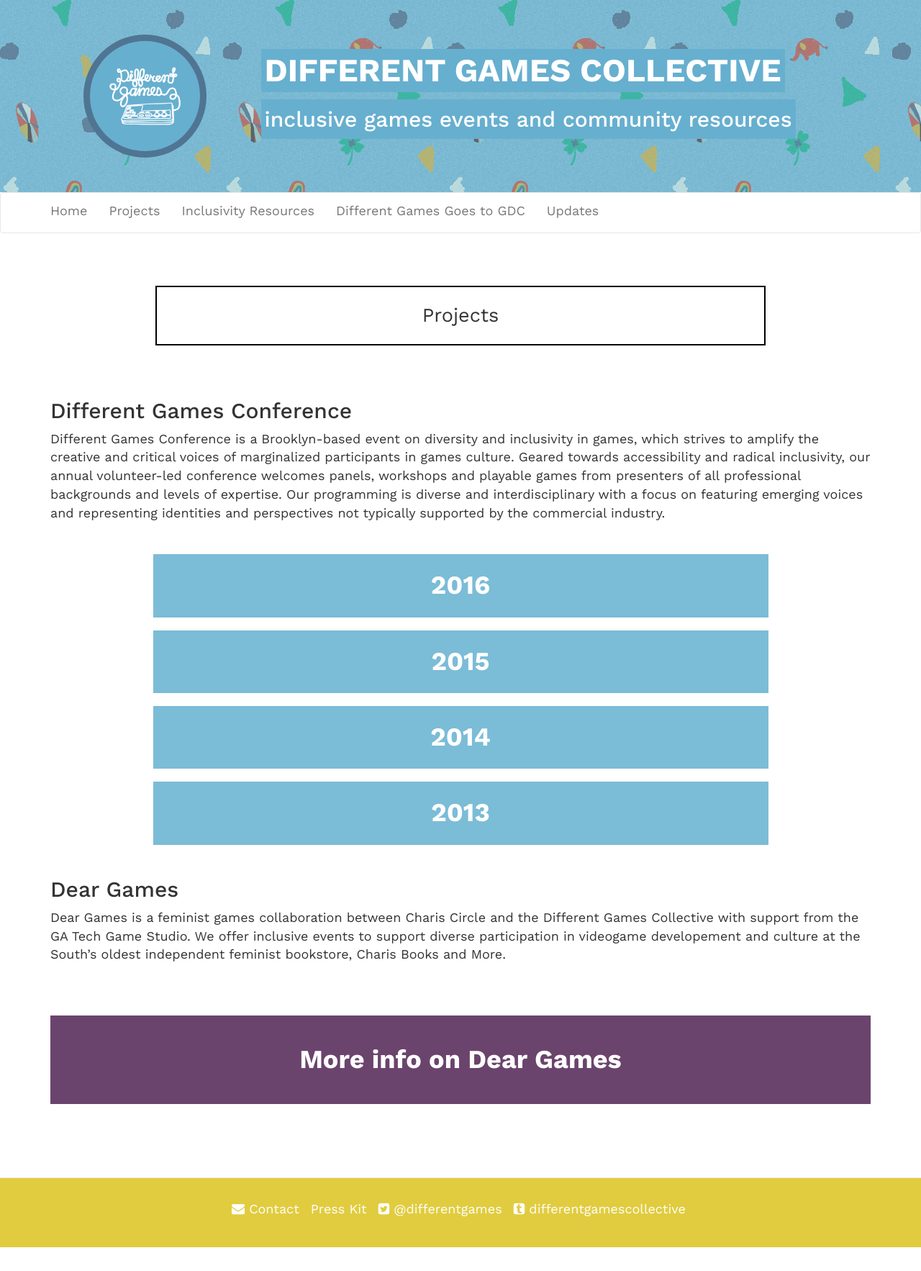
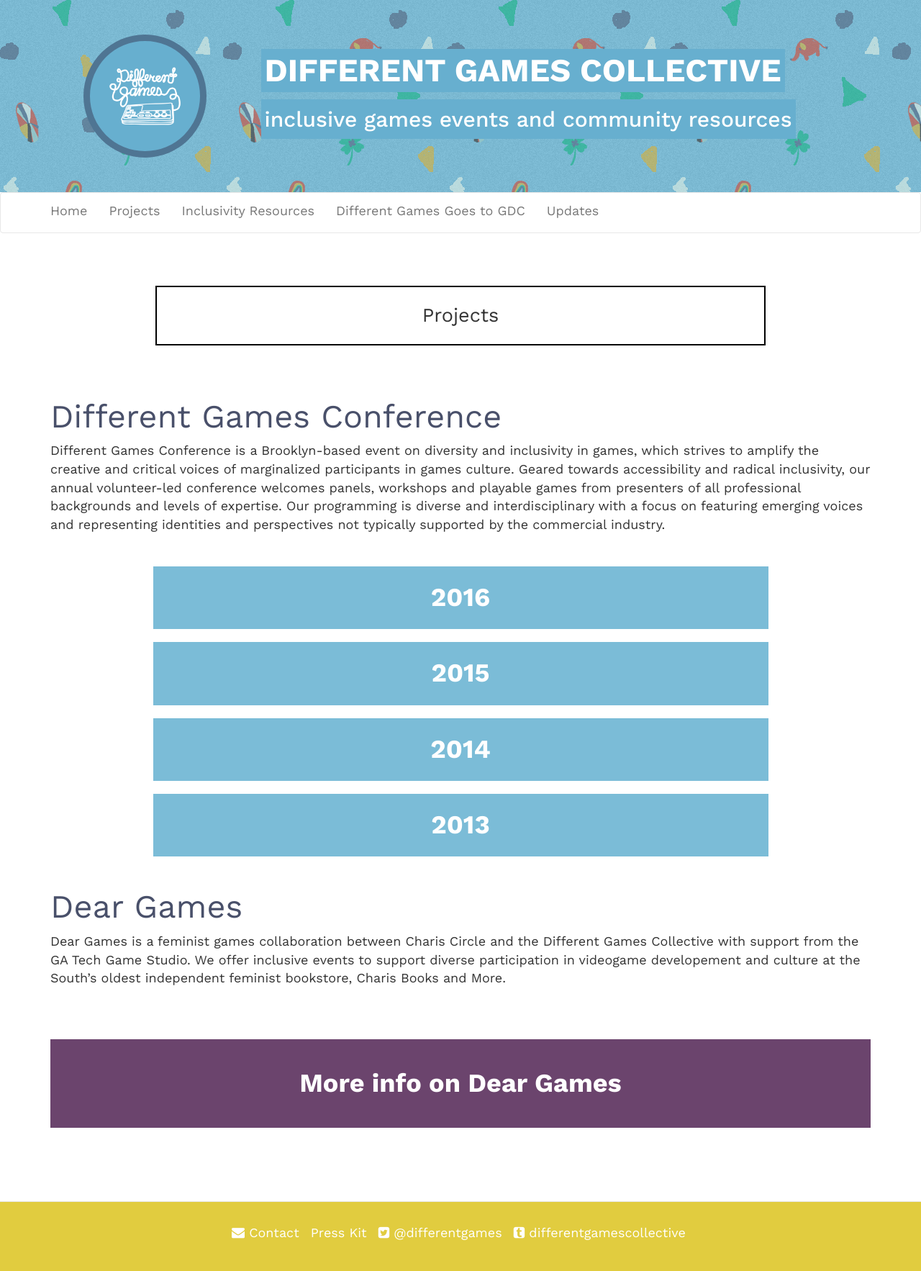
Before and after one commit to differentgames/collective-site, a Jekyll site: the page built from _nav_pages/02-projects.md, in a window 1280 px wide. Shown: the whole page at 72% size. Built offline with Jekyll 4.4.1, drawn with Linux system fonts in a browser that asks for light colours; nearby versions of some CDN libraries; before the commit the page ends 1733 px from its top, so only the background shows below that.

Commit message:
making headers nicer

```diff
--- /dev/null
+++ b/_sass/_mixins.scss
@@ -0,0 +1,5 @@
+@mixin nice-blue-header {
+  font-weight: normal;
+  color: $pinwheel-dark-blue;
+  font-size: 2.5em;
+}
--- a/_sass/_pinwheel.scss
+++ b/_sass/_pinwheel.scss
@@ -1,3 +1,5 @@
+@import 'mixins';
+
 body {
     font-family: $base-font-family;
     font-size: $base-font-size;
@@ -81,6 +83,10 @@
   a {
     font-weight: bold;
   }
+
+  h2 {
+    @include nice-blue-header;
+  }
 }
 
 .pw-masthead {
@@ -113,6 +119,12 @@
   }
 }
 
+.post-content {
+  h1 {
+    @include nice-blue-header;
+  }
+}
+
 .blurb.pw-post-title {
   margin-bottom: 0.5em;
 }
--- a/_sass/_projects.scss
+++ b/_sass/_projects.scss
@@ -1,4 +1,8 @@
 .projects {
+  h2 {
+    @include nice-blue-header;
+  }
+
   ul {
     list-style-type: none;
     padding: 0px;
```
